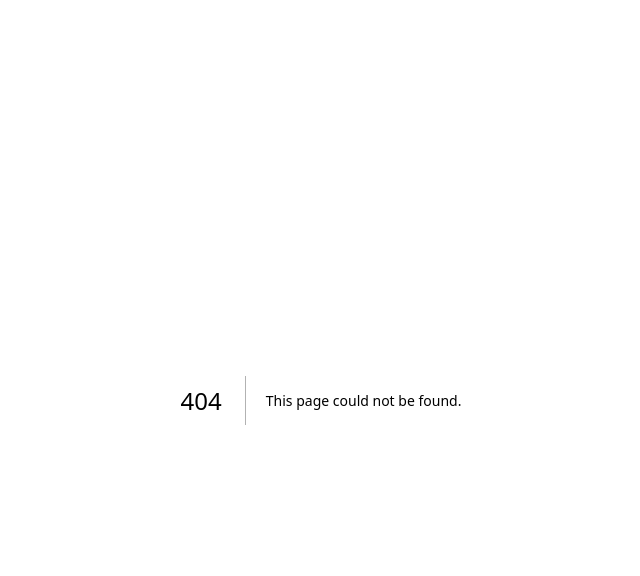
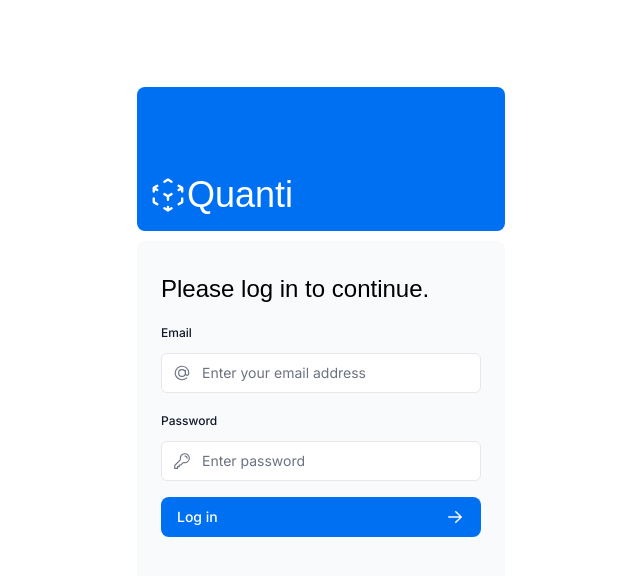
Before and after one commit to Ezjin/FinancialApp, a Next.js app: page /login in a window 1280 px wide. Before the commit this address had no page. Shown: the top 576 px of the page, without its empty margins (319-959 px from the left). Built offline with nearby package versions, Linux system fonts and the light colour scheme; a web font is replaced by a local one.

Commit message:
adicionando login

```diff
--- a/app/lib/actions.ts
+++ b/app/lib/actions.ts
@@ -4,6 +4,8 @@
 import postgres from 'postgres';
 import { revalidatePath } from 'next/cache';
 import { redirect } from 'next/navigation';
+import { signIn } from '@/auth';
+import { AuthError } from 'next-auth';
 
 const sql = postgres(process.env.POSTGRES_URL!, {ssl: 'require'});
 
@@ -105,3 +107,22 @@
     await sql`DELETE FROM invoices WHERE id = ${id}`;
     revalidatePath('/dashboard/invoices');
   }
+
+export async function authenticate(
+    prevState: string | undefined,
+    formData: FormData,
+  ) {
+    try {
+      await signIn('credentials', formData);
+    } catch (error) {
+      if (error instanceof AuthError) {
+        switch (error.type) {
+          case 'CredentialsSignin':
+            return 'Invalid credentials.';
+          default:
+            return 'Something went wrong.';
+        }
+      }
+      throw error;
+    }
+  }
--- /dev/null
+++ b/app/login/page.tsx
@@ -0,0 +1,20 @@
+import AcmeLogo from '@/app/ui/acme-logo';
+import LoginForm from '@/app/ui/login-form';
+import { Suspense } from 'react';
+
+export default function LoginPage() {
+  return (
+    <main className="flex items-center justify-center md:h-screen">
+      <div className="relative mx-auto flex w-full max-w-[400px] flex-col space-y-2.5 p-4 md:-mt-32">
+        <div className="flex h-20 w-full items-end rounded-lg bg-blue-500 p-3 md:h-36">
+          <div className="w-32 text-white md:w-36">
+            <AcmeLogo />
+          </div>
+        </div>
+        <Suspense>
+          <LoginForm />
+        </Suspense>
+      </div>
+    </main>
+  );
+}
--- a/app/ui/dashboard/sidenav.tsx
+++ b/app/ui/dashboard/sidenav.tsx
@@ -2,6 +2,7 @@
 import NavLinks from '@/app/ui/dashboard/nav-links';
 import AcmeLogo from '@/app/ui/acme-logo';
 import { PowerIcon } from '@heroicons/react/24/outline';
+import { signOut } from '@/auth';
 
 export default function SideNav() {
   return (
@@ -17,7 +18,12 @@
       <div className="flex grow flex-row justify-between space-x-2 md:flex-col md:space-x-0 md:space-y-2">
         <NavLinks />
         <div className="hidden h-auto w-full grow rounded-md bg-gray-50 md:block"></div>
-        <form>
+        <form
+          action={async () => {
+            'use server';
+            await signOut({ redirectTo: '/'});
+          }}
+        >
           <button className="flex h-[48px] w-full grow items-center justify-center gap-2 rounded-md bg-gray-50 p-3 text-sm font-medium hover:bg-sky-100 hover:text-blue-600 md:flex-none md:justify-start md:p-2 md:px-3">
             <PowerIcon className="w-6" />
             <div className="hidden md:block">Sign Out</div>
--- a/app/ui/login-form.tsx
+++ b/app/ui/login-form.tsx
@@ -1,3 +1,5 @@
+'use client';
+
 import { lusitana } from '@/app/ui/fonts';
 import {
   AtSymbolIcon,
@@ -6,10 +8,20 @@
 } from '@heroicons/react/24/outline';
 import { ArrowRightIcon } from '@heroicons/react/20/solid';
 import { Button } from './button';
+import { useActionState } from 'react';
+import { authenticate } from '@/app/lib/actions';
+import { useSearchParams } from 'next/navigation';
 
 export default function LoginForm() {
+  const searchParams = useSearchParams();
+  const callbackUrl = searchParams.get('callbackUrl') || '/dashboard';
+  const [errorMessage, formAction, isPending] = useActionState(
+    authenticate,
+    undefined,
+  );
+
   return (
-    <form className="space-y-3">
+    <form action={formAction} className="space-y-3">
       <div className="flex-1 rounded-lg bg-gray-50 px-6 pb-4 pt-8">
         <h1 className={`${lusitana.className} mb-3 text-2xl`}>
           Please log in to continue.
@@ -55,11 +67,21 @@
             </div>
           </div>
         </div>
-        <Button className="mt-4 w-full">
+        <input type='hidden' name='redirectTo' value={callbackUrl} />
+        <Button className="mt-4 w-full" aria-disabled={isPending}>
           Log in <ArrowRightIcon className="ml-auto h-5 w-5 text-gray-50" />
         </Button>
-        <div className="flex h-8 items-end space-x-1">
-          {/* Add form errors here */}
+        <div
+          className="flex h-8 items-end space-x-1"
+          aria-live='polite'
+          aria-atomic="true"
+        >
+          {errorMessage && (
+            <>
+              <ExclamationCircleIcon className="h-5 w-5 text-red-500" />
+              <p className="text-sm text-red-500">{errorMessage}</p>
+            </>
+          )}
         </div>
       </div>
     </form>
--- /dev/null
+++ b/auth.config.ts
@@ -0,0 +1,21 @@
+import type { NextAuthConfig } from 'next-auth';
+
+export const authConfig = {
+  pages: {
+    signIn: '/login',
+  },
+  callbacks: {
+    authorized({ auth, request: { nextUrl } }) {
+      const isLoggedIn = !!auth?.user;
+      const isOnDashboard = nextUrl.pathname.startsWith('/dashboard');
+      if (isOnDashboard) {
+        if (isLoggedIn) return true;
+        return false; // Redirect unauthenticated users to login page
+      } else if (isLoggedIn) {
+        return Response.redirect(new URL('/dashboard', nextUrl));
+      }
+      return true;
+    },
+  },
+  providers: [], // Add providers with an empty array for now
+} satisfies NextAuthConfig;
--- /dev/null
+++ b/auth.ts
@@ -0,0 +1,45 @@
+import NextAuth from 'next-auth';
+import { authConfig } from './auth.config';
+import Credentials from 'next-auth/providers/credentials';
+import { z } from 'zod';
+import type { User } from '@/app/lib/definitions';
+import bcrypt from 'bcrypt';
+import postgres from 'postgres';
+import { parse } from 'path';
+
+const sql = postgres(process.env.POSTGRES_URL!, { ssl: 'require' });
+
+async function getUser(email: string): Promise<User | undefined>{
+    try {
+        const user = await sql<User[]>`SELECT * FROM user WHERE email=${email}`;
+        return user[0];
+    } catch (error) {
+        console.error('Failed to fetch user:', error);
+        throw new Error('Failed to fetch user.');
+    }
+}
+
+export const { auth, signIn, signOut } = NextAuth({
+  ...authConfig,
+    providers: [
+        Credentials({
+            async authorize(credentials){
+                const parsedCredentials = z
+                    .object({ email: z.string().email(), password: z.string().min(6) })
+                    .safeParse(credentials);
+
+                if (parsedCredentials.success){
+                    const { email, password } = parsedCredentials.data;
+                    const user = await getUser(email);
+                    if (!user) return null;
+                    const passwordsMatch = await bcrypt.compare(password, user.password);
+
+                    if (passwordsMatch) return user;
+                }
+
+                console.log('Invalid credentials')
+                return null
+            },
+        }),
+    ],
+});
```
Also changed, not shown: middleware.ts (added, +9 -0 lines).
